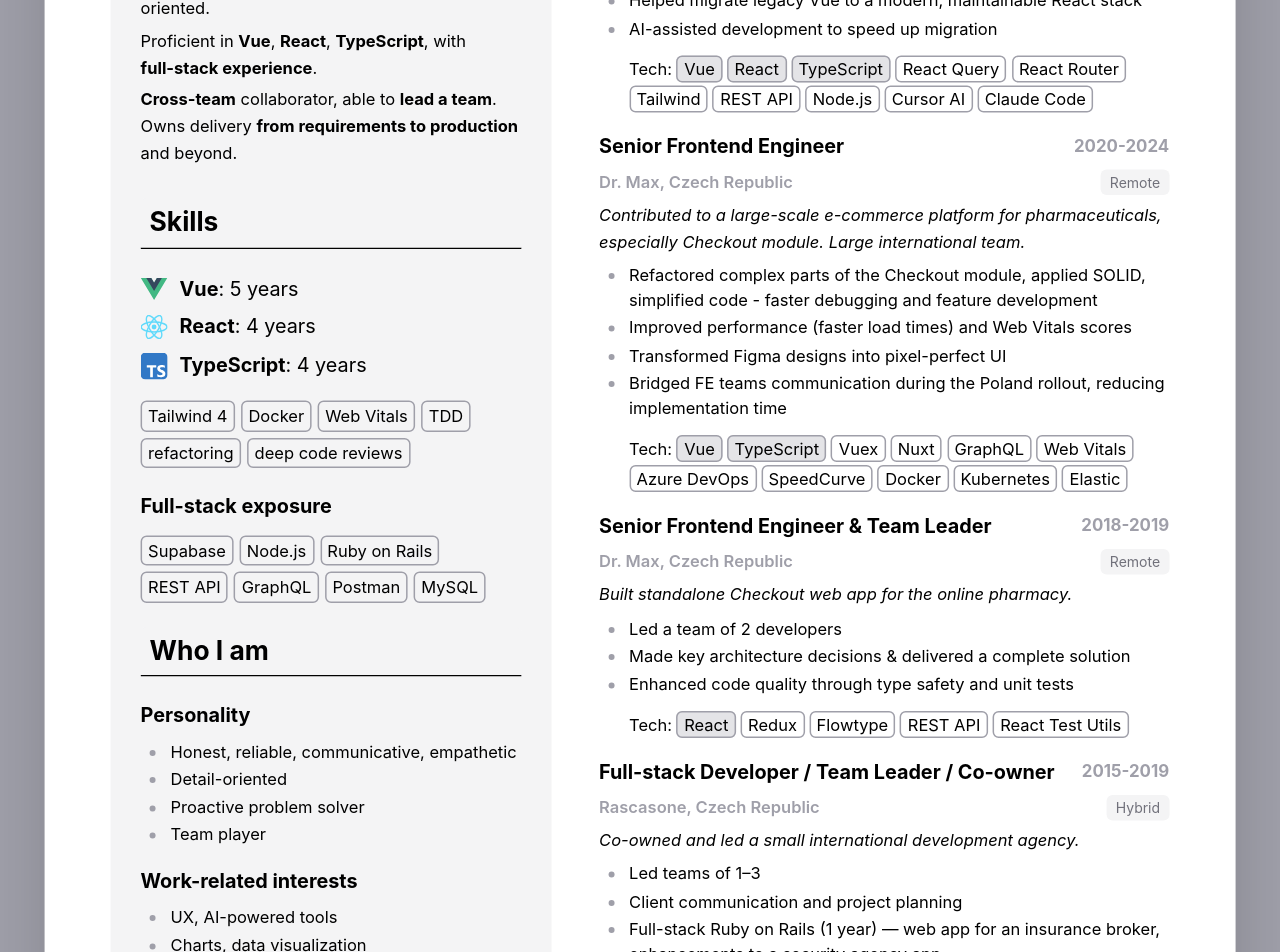
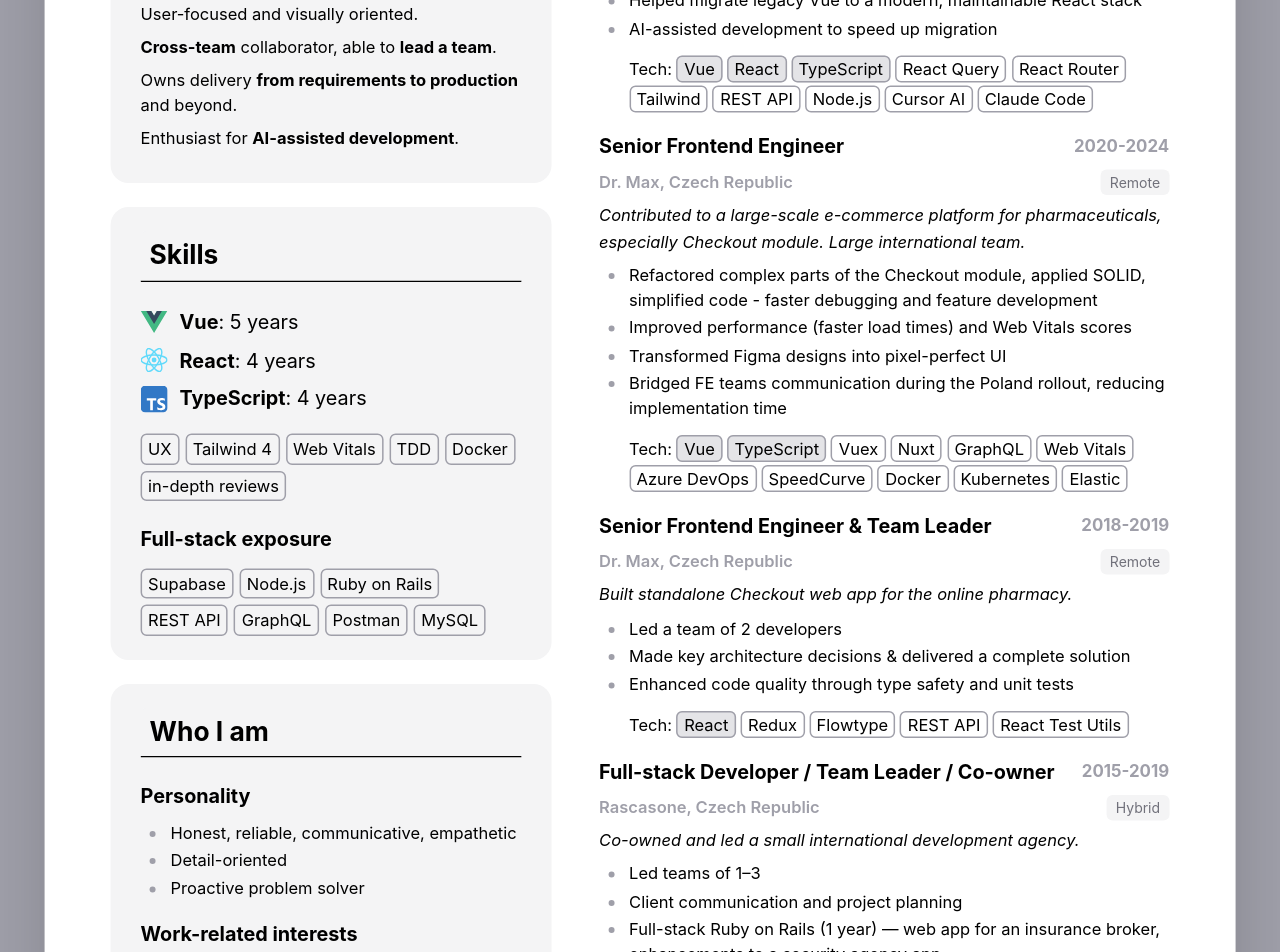
Before and after one commit to exmaxx/curriculum-vitae, a SvelteKit app: page / in a window 1280 px wide. Shown: the part 460-1412 px from the top of the page. Built offline with nearby package versions, Linux system fonts and the light colour scheme.

Commit message:
update full-stack

```diff
--- a/src/routes/[[lang]]/(components)/Interests.svelte
+++ b/src/routes/[[lang]]/(components)/Interests.svelte
@@ -3,15 +3,13 @@
 
 	const t = useI18n({
 		cs: {
-			interest_1: 'UX, AI-nástroje',
-			interest_2: 'grafy, vizualizace dat',
-			interest_3: 'Advent of Code, Godot (vývoj her)',
+			interest_charts: 'grafy, vizualizace dat',
+			interest_fun_projects: 'Advent of Code, Godot (vývoj her)',
 			work_interests: 'Zájmy spojené s prací',
 		},
 		en: {
-			interest_1: 'UX, AI-powered tools',
-			interest_2: 'Charts, data visualization',
-			interest_3: 'Advent of Code, Godot (gamedev)',
+			interest_charts: 'Charts, data visualization',
+			interest_fun_projects: 'Advent of Code, Godot (gamedev)',
 			work_interests: 'Work-related interests',
 		},
 	})
@@ -21,8 +19,7 @@
 	<h3 class="mt-0">{t('work_interests')}</h3>
 
 	<ul>
-		<li>{t('interest_1')}</li>
-		<li>{t('interest_2')}</li>
-		<li>{t('interest_3')}</li>
+		<li>{t('interest_charts')}</li>
+		<li>{t('interest_fun_projects')}</li>
 	</ul>
 </section>
--- a/src/routes/[[lang]]/(components)/Lead.svelte
+++ b/src/routes/[[lang]]/(components)/Lead.svelte
@@ -21,31 +21,41 @@
 <div>
 	<p>
 		{#if lang === Langs.cs}
-			Zkušený software engineer (<strong>15+ let, 10 let frontend</strong>). Tvoří
-			<strong>výkonný a udržitelný kód</strong>. Zaměřený na uživatele a vizuální stránku.
+			Zkušený software engineer (<strong>15+ let, 10 let frontend</strong>).
 		{:else}
-			Experienced software engineer (<strong>10 years in frontend, 15+ total</strong>), delivering
-			<strong>performant and maintainable code</strong>. User-focused and visually oriented.
+			Experienced software engineer (<strong>10 years in frontend, 15+ total</strong>).
 		{/if}
 	</p>
 
 	<p>
 		{#if lang === Langs.cs}
-			Ovládající <strong>Vue</strong>, <strong>React</strong>, <strong>TypeScript</strong>, s
-			<strong>přesahem do <span class="text-nowrap">full-stacku</span></strong>.
+			Tvoří <strong>výkonný a udržitelný kód</strong>. Zaměřený na uživatele a vizuální stránku.
 		{:else}
-			Proficient in <strong>Vue</strong>, <strong>React</strong>, <strong>TypeScript</strong>, with
-			<strong><span class="text-nowrap">full-stack</span> experience</strong>.
+			Delivering <strong>performant and maintainable code</strong>. User-focused and visually oriented.
 		{/if}
 	</p>
 
 	<p>
 		{#if lang === Langs.cs}
-			<strong>Cross-team</strong> spolupracovník, schopný <strong>vést tým</strong>. Odpovídá za doručení
-			<strong>od požadavků až do produkce</strong> a dál.
+			<strong>Cross-team</strong> spolupracovník, schopný <strong>vést tým</strong>.
 		{:else}
-			<strong>Cross-team</strong> collaborator, able to <strong>lead a team</strong>. Owns delivery
-			<strong>from requirements to production</strong> and beyond.
+			<strong>Cross-team</strong> collaborator, able to <strong>lead a team</strong>.
+		{/if}
+	</p>
+
+	<p>
+		{#if lang === Langs.cs}
+			Odpovídá za doručení <strong>od požadavků až do produkce</strong> a dál.
+		{:else}
+			Owns delivery <strong>from requirements to production</strong> and beyond.
+		{/if}
+	</p>
+
+	<p>
+		{#if lang === Langs.cs}
+			Nadšenec pro <strong>AI-assisted development</strong>.
+		{:else}
+			Enthusiast for <strong>AI-assisted development</strong>.
 		{/if}
 	</p>
 </div>
--- a/src/routes/[[lang]]/(components)/Personality.svelte
+++ b/src/routes/[[lang]]/(components)/Personality.svelte
@@ -7,14 +7,12 @@
 			honest: 'upřímný, spolehlivý, komunikativní, empatický',
 			my_attributes: 'Osobnost',
 			work_attitude: 'Aktivně řeším problémy',
-			team_player: 'týmový hráč',
 		},
 		en: {
 			detail_oriented: 'Detail-oriented',
 			honest: 'Honest, reliable, communicative, empathetic',
 			my_attributes: 'Personality',
 			work_attitude: 'Proactive problem solver',
-			team_player: 'Team player',
 		},
 	})
 </script>
@@ -26,6 +24,5 @@
 		<li>{t('honest')}</li>
 		<li>{t('detail_oriented')}</li>
 		<li>{t('work_attitude')}</li>
-		<li>{t('team_player')}</li>
 	</ul>
 </section>
--- a/src/routes/[[lang]]/(components)/SkillsHighlight.svelte
+++ b/src/routes/[[lang]]/(components)/SkillsHighlight.svelte
@@ -4,17 +4,22 @@
 	const t = useI18n({
 		cs: {
 			skills: 'Dovednosti',
+			web: 'Web',
 			years: 'roky',
 		},
 		en: {
 			skills: 'Skills',
+			web: 'Web',
 			years: 'years',
 		},
 	})
 </script>
 
-<section>
-	<ul class=" flex flex-col gap-1 pl-0">
+<section class="flex flex-col gap-1">
+	<!-- Use when necessary -->
+	<!-- <h3 class="mt-0">{t('web')}</h3> -->
+
+	<ul class="flex flex-col gap-1 pl-0">
 		<li class="flex items-center gap-2 text-nowrap">
 			<picture class="w-4.5">
 				<img src="vue-logo.svg" alt="vue-logo" />
--- a/src/routes/[[lang]]/(components)/SkillsTech.svelte
+++ b/src/routes/[[lang]]/(components)/SkillsTech.svelte
@@ -7,7 +7,7 @@
 			also_used: 'Přesah do full-stacku',
 		},
 		en: {
-			deep_code_reviews: 'deep code reviews',
+			deep_code_reviews: 'in-depth reviews',
 			also_used: 'Full-stack exposure',
 		},
 	})
@@ -15,11 +15,11 @@
 
 <section class="flex flex-col gap-1">
 	<ul class="flex list-none flex-wrap gap-1 pl-0">
+		<li class="badge">UX</li>
 		<li class="badge">Tailwind 4</li>
-		<li class="badge">Docker</li>
 		<li class="badge">Web Vitals</li>
 		<li class="badge">TDD</li>
-		<li class="badge">refactoring</li>
+		<li class="badge">Docker</li>
 		<li class="badge">{t('deep_code_reviews')}</li>
 	</ul>
 
--- a/src/routes/[[lang]]/+page.svelte
+++ b/src/routes/[[lang]]/+page.svelte
@@ -57,17 +57,22 @@
 	<!-- Page #1 -->
 
 	<PaperPage class="a4:grid a4:grid-cols-[auto_380px]">
+		<div class="flex flex-col gap-4">
 			<section class="border-secondary bg-accent flex flex-col gap-3 rounded-xl px-5 pb-4">
 				<h2>{t('summary')}</h2>
 
 				<Lead />
+			</section>
 
-			<h2 class="mt-1">{t('skills')}</h2>
+			<section class="border-secondary bg-accent flex flex-col gap-3 rounded-xl px-5 pb-4">
+				<h2>{t('skills')}</h2>
 
 				<SkillsHighlight />
 				<SkillsTech />
+			</section>
 
-			<h2 class="mt-1">{t('who_am_i')}</h2>
+			<section class="border-secondary bg-accent flex flex-col gap-3 rounded-xl px-5 pb-4">
+				<h2>{t('who_am_i')}</h2>
 
 				<Personality />
 				<Interests />
@@ -75,6 +80,7 @@
 				<Education />
 				<Profiles />
 			</section>
+		</div>
 
 		<section>
 			<h2 class="mt-1 bg-zinc-100">{t('experience_work_title_selection')}</h2>
```
Lines whose indentation alone changed are shown as unchanged.
